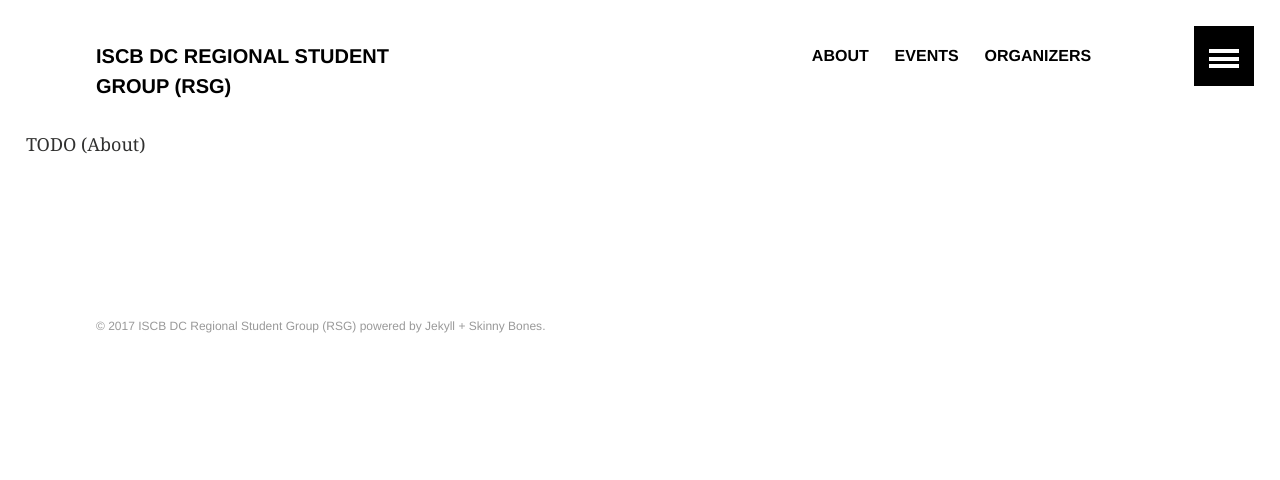
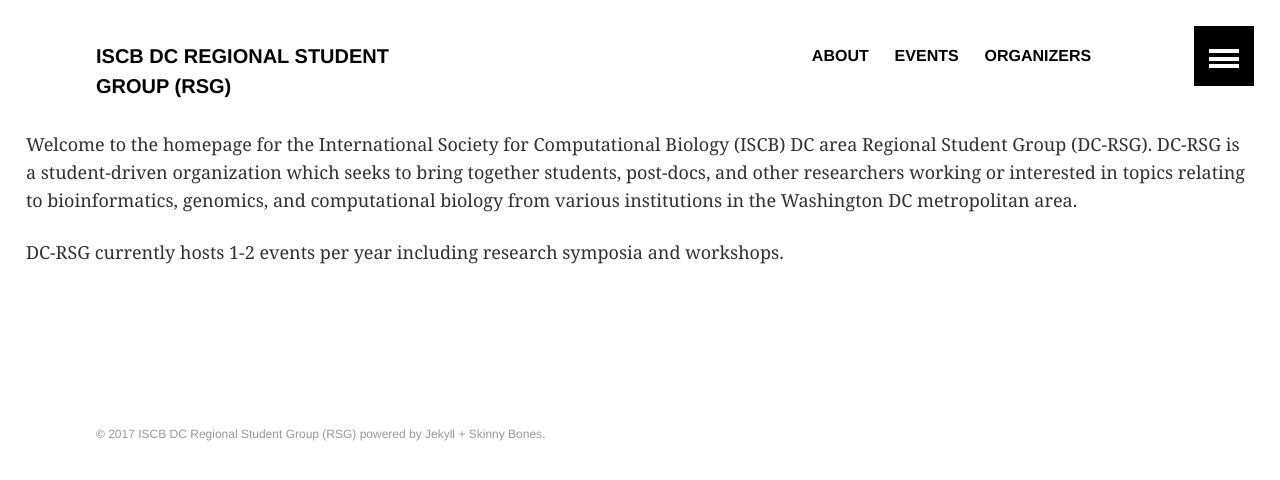
Before and after one commit to iscb-dc-rsg/iscb-dc-rsg.github.io, a Jekyll site: the page built from _pages/about.md, in a window 1280 px wide. Shown: the top 480 px of the page. Built offline with Jekyll 4.4.1, drawn with Linux system fonts in a browser that asks for light colours; our own code applies the rules of GitHub Pages for plain Markdown files.

Commit message:
Updated about and events pages

```diff
--- a/_pages/about.md
+++ b/_pages/about.md
@@ -3,4 +3,12 @@
 permalink: /about/
 ---
 
-TODO (About)
+Welcome to the homepage for the International Society for Computational Biology
+(ISCB) DC area Regional Student Group (DC-RSG). DC-RSG is a student-driven
+organization which seeks to bring together students, post-docs, and other
+researchers working or interested in topics relating to bioinformatics,
+genomics, and computational biology from various institutions in the Washington
+DC metropolitan area.
+
+DC-RSG currently hosts 1-2 events per year including research symposia and
+workshops.
```
Also changed, not shown: _pages/events.md (+8 -1 lines).
